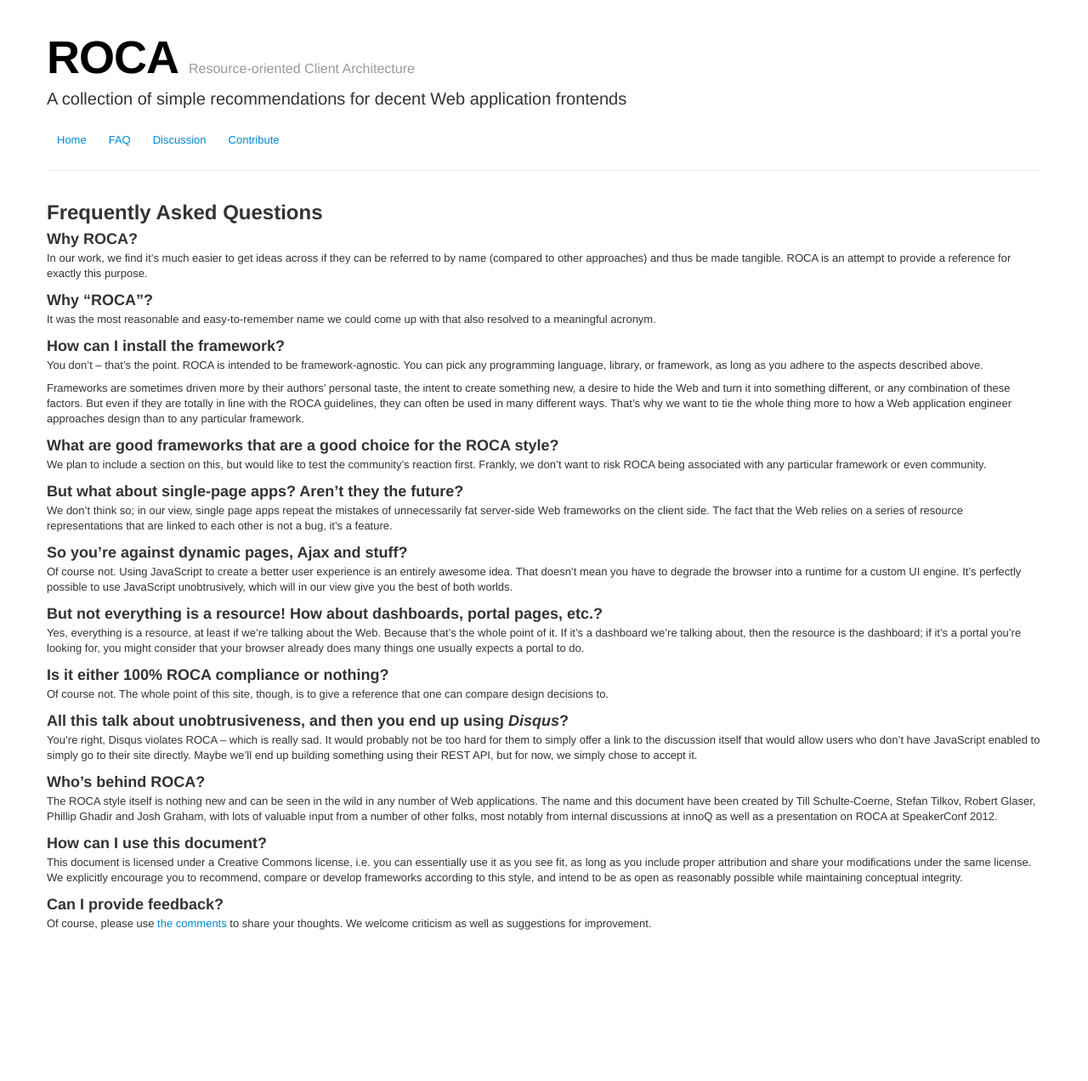
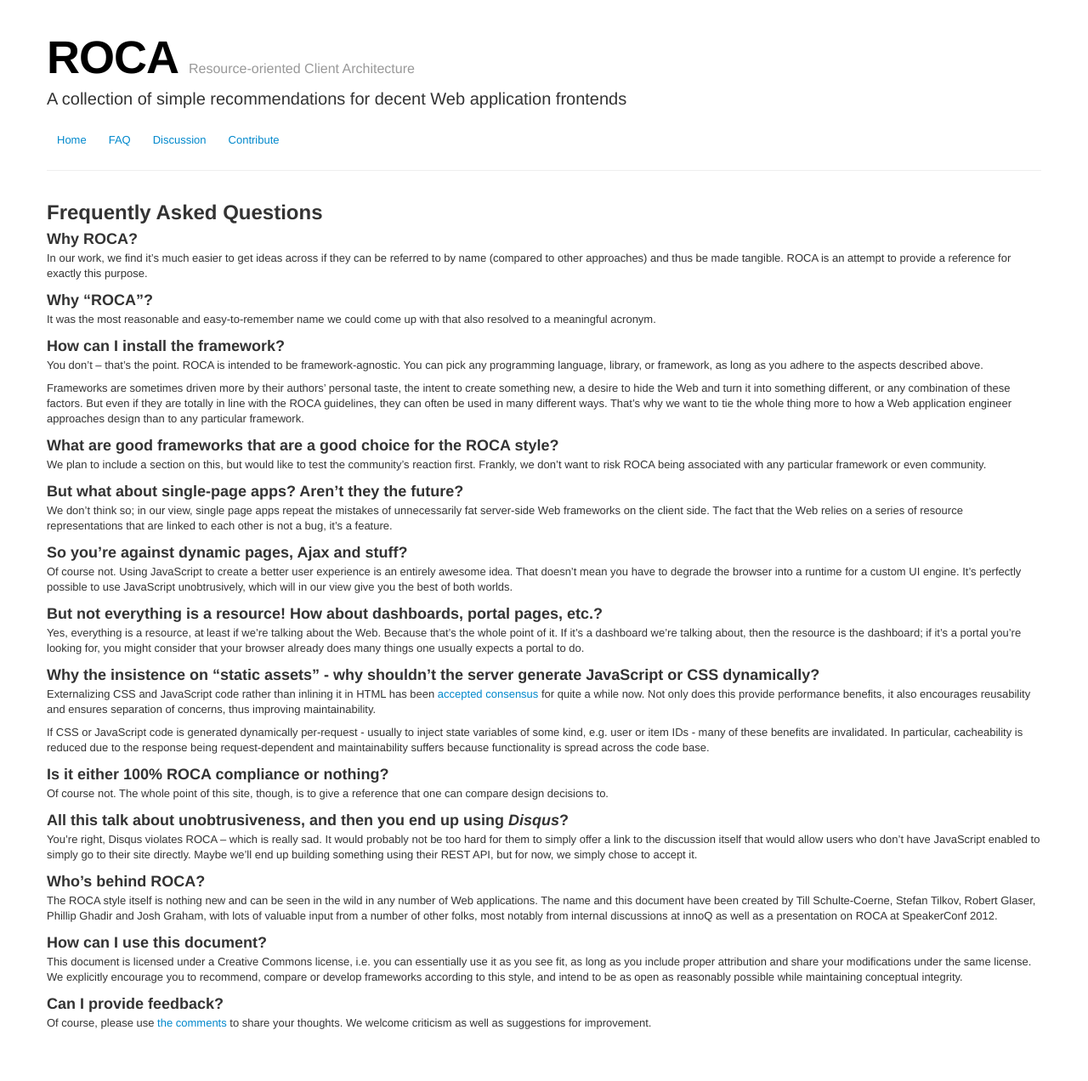
Before and after one commit to innoq/ROCA, a Jekyll site: the page built from faq.md, in a window 1280 px wide. Shown: the whole page at 85% size. Built offline with Jekyll 4.4.1, drawn with Linux system fonts in a browser that asks for light colours; before the commit the page ends 1155 px from its top, so only the background shows below that.

Commit message:
added FAQ on static assets
early draft - review welcome

```diff
--- a/faq.md
+++ b/faq.md
@@ -63,6 +63,20 @@ talking about, then the resource is the dashboard; if it's a portal
 you're looking for, you might consider that your browser already does
 many things one usually expects a portal to do.
 
+### Why the insistence on "static assets" - why shouldn't the server generate JavaScript or CSS dynamically?
+
+Externalizing CSS and JavaScript code rather than inlining it in HTML has been
+[accepted consensus](http://developer.yahoo.com/performance/rules.html#external)
+for quite a while now. Not only does this provide performance benefits, it also
+encourages reusability and ensures separation of concerns, thus improving
+maintainability.
+
+If CSS or JavaScript code is generated dynamically per-request - usually to
+inject state variables of some kind, e.g. user or item IDs - many of these
+benefits are invalidated. In particular, cacheability is reduced due to the
+response being request-dependent and maintainability suffers because
+functionality is spread across the code base.
+
 ### Is it either 100% ROCA compliance or nothing?
 
 Of course not. The whole point of this site, though, is to give a
```
